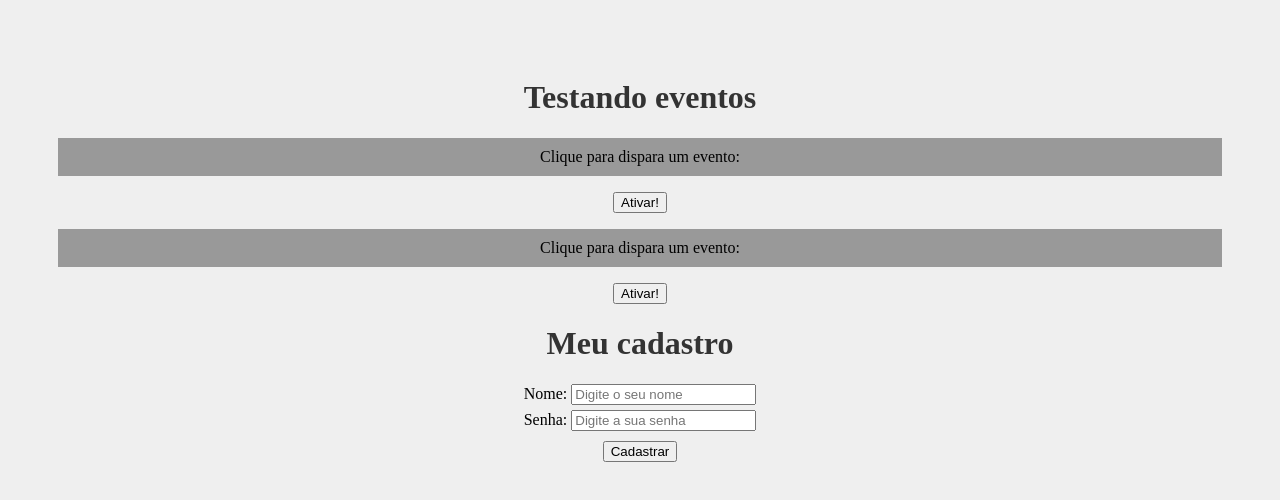
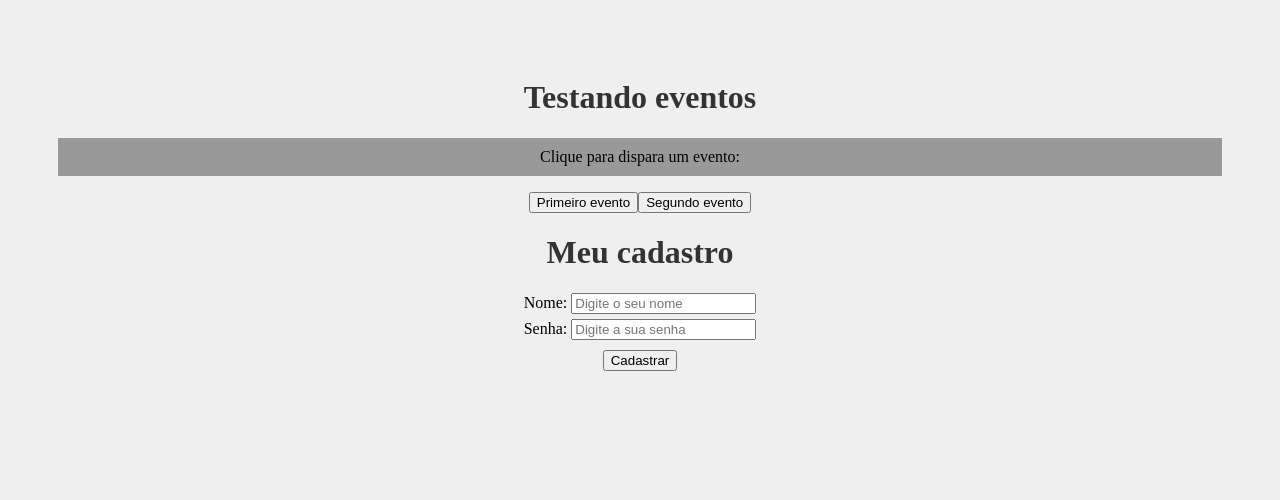
Before and after one commit to andredw13L/meu-projeto, a React (Create React App) app: page / in a window 1280 px wide. Shown: the top 500 px of the page. Built offline with nearby package versions, Linux system fonts and the light colour scheme.

Commit message:
Passar eventos por props

```diff
--- a/src/App.js
+++ b/src/App.js
@@ -11,8 +11,7 @@ function App() {
   return (
     <div className="App">
       <h1>Testando eventos</h1>
-      <Evento numero="1"/>
-      <Evento numero="2"/>
+      <Evento />
       <Form/>
     </div>
 
--- a/src/components/Evento.js
+++ b/src/components/Evento.js
@@ -1,14 +1,21 @@
+import Button from "./events/Button"
+
 function Evento({numero}) {
 
     function meuEvento(e) {
-        console.log(`Opa, fui ativado! ${numero}`)
+        console.log(`Ativando primeiro evento!`)
+    }
+
+    function segundoEvento() {
+        console.log("Ativando segundo evento!")
     }
 
 
     return(
         <div>
             <p>Clique para dispara um evento:</p>
-            <button onClick={meuEvento}>Ativar!</button>
+            <Button event={meuEvento} text="Primeiro evento"/>
+            <Button event={segundoEvento} text="Segundo evento"/>
         </div>
     )
 }
--- /dev/null
+++ b/src/components/events/Button.js
@@ -0,0 +1,6 @@
+function Button(props) {
+    return <button onClick={props.event}> {props.text} </button>
+}
+
+
+export default Button
```
